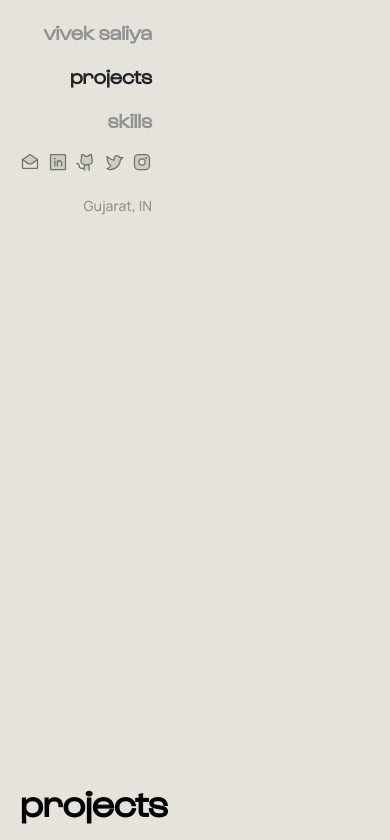
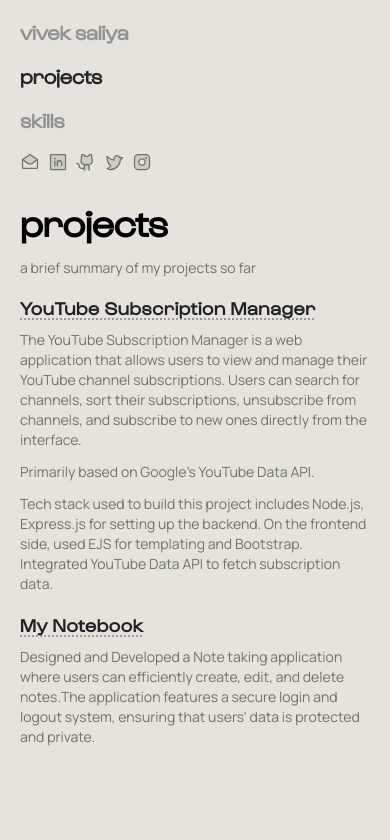
Before and after one commit to saliyavivek/portfolio, a React (Vite) app: page /work in a window 390 px wide. Shown: the top 840 px of the page. Built offline with nearby package versions, Linux system fonts and the light colour scheme; the HTML template or start-up script is replaced by a standard one.

Commit message:
fix: mobile-view

```diff
--- a/src/App.css
+++ b/src/App.css
@@ -20,6 +20,7 @@
 }
 
 .app {
+    min-height: 100vh;
     max-width: 100vw;
     display: flex;
     margin: 0 17vw;
--- a/src/components/Navbar/Nav.css
+++ b/src/components/Navbar/Nav.css
@@ -51,3 +51,13 @@ li.nav__links a{
     cursor: context-menu;
     font-family: "Manrope", sans-serif;
 }
+
+@media (max-width: 800px) {
+    .nav__contents ul {
+        text-align: left;
+    }
+
+    .nav__loc {
+        display: none;
+    }
+}
--- a/src/components/Navbar/Nav.jsx
+++ b/src/components/Navbar/Nav.jsx
@@ -13,7 +13,11 @@ const Nav = () => {
           <li>
             <Link
               to="/"
-              className={active === "/" ? "nav-link nav-link-bold" : "nav-link"}
+              className={
+                active === "/"
+                  ? "nav-link nav-link-bold"
+                  : "nav-link not_active"
+              }
               onClick={() => setActive("/")}
             >
               vivek saliya
@@ -23,7 +27,9 @@ const Nav = () => {
             <Link
               to="/work"
               className={
-                active === "/work" ? "nav-link nav-link-bold" : "nav-link"
+                active === "/work"
+                  ? "nav-link nav-link-bold"
+                  : "nav-link not_active"
               }
               onClick={() => setActive("/work")}
             >
@@ -34,7 +40,9 @@ const Nav = () => {
             <Link
               to="/skills"
               className={
-                active === "/skills" ? "nav-link nav-link-bold" : "nav-link"
+                active === "/skills"
+                  ? "nav-link nav-link-bold"
+                  : "nav-link not_active"
               }
               onClick={() => setActive("/skills")}
             >
--- a/src/pages/Home/Home.css
+++ b/src/pages/Home/Home.css
@@ -1,12 +1,11 @@
 .home {
-    min-height: 600px;
+    /* min-height: 600px; */
     max-width: 550px;
 }
 
 .home__title {
     font-size: 1.875rem;
     line-height: 2.25rem;
-    /* font-size: 30px; */
     padding-bottom: 20px;
     color: #212125;
     font-weight: 700;
@@ -52,7 +51,6 @@
 
 @media (max-width: 800px) {
     .home {
-        min-height: auto;
-        margin-top: -550px;
+        margin-top: -580px;
     }
 }
--- a/src/pages/Home/Home.jsx
+++ b/src/pages/Home/Home.jsx
@@ -6,7 +6,7 @@ const Home = () => {
     <div className="home">
       <div className="home__contents">
         <h1 className="home__title">
-          i'm vivek, an engineer. <br />i like building awesome stuff.
+          i'm vivek, a developer. <br />i like building awesome stuff.
         </h1>
         <div className="home__description">
           <p>playing around with backend stuff.</p>
--- a/src/pages/Skills/Skills.css
+++ b/src/pages/Skills/Skills.css
@@ -34,3 +34,15 @@ span {
     text-underline-offset: 4px;
     text-decoration-color: #919393;
 }
+
+@media (max-width: 800px) {
+    .skills {
+        min-height: auto;
+        margin-top: -580px;
+        overflow-y: scroll;
+    }
+
+    .skills::-webkit-scrollbar {
+        display: none;
+    }
+}
--- a/src/pages/Work/Work.css
+++ b/src/pages/Work/Work.css
@@ -74,3 +74,10 @@ hr {
 .work__footer a {
     color: inherit;
 }
+
+@media (max-width: 800px) {
+    .work {
+        min-height: auto;
+        margin-top: -580px;
+    }
+}
```
